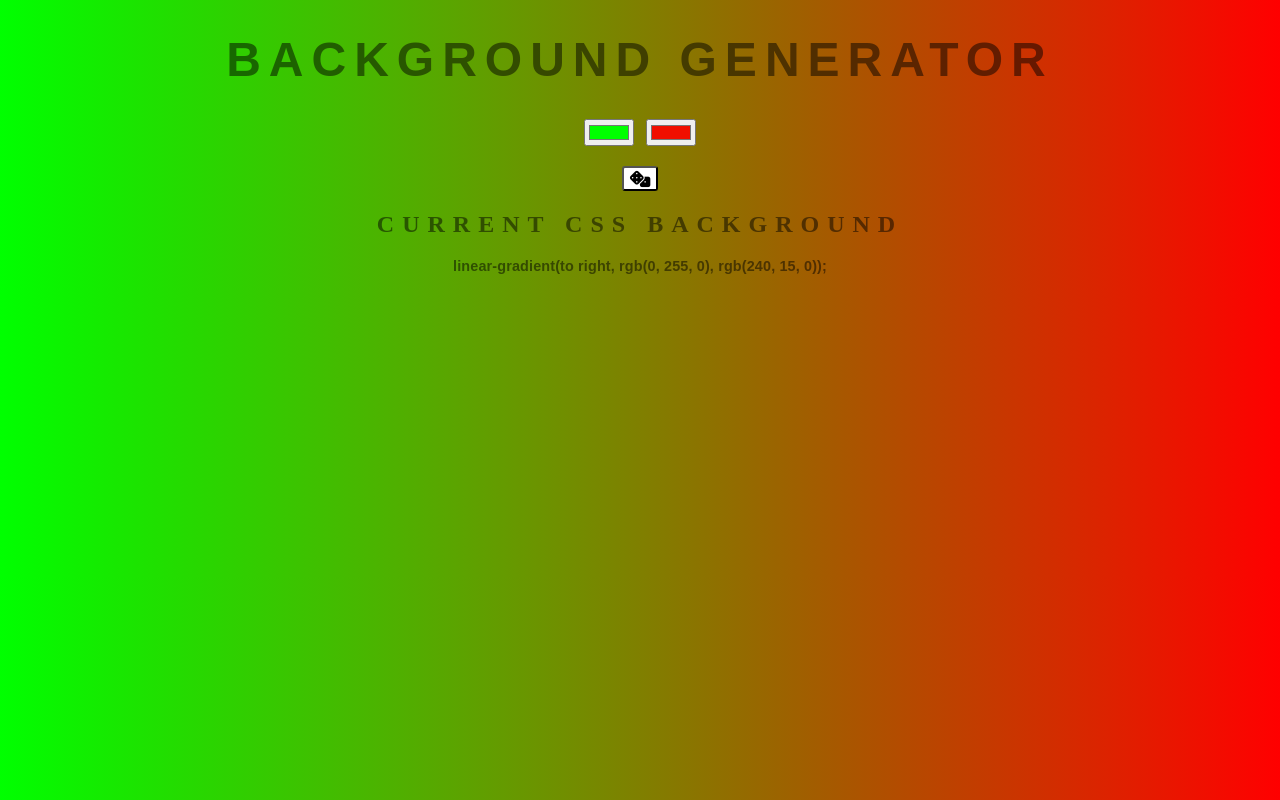
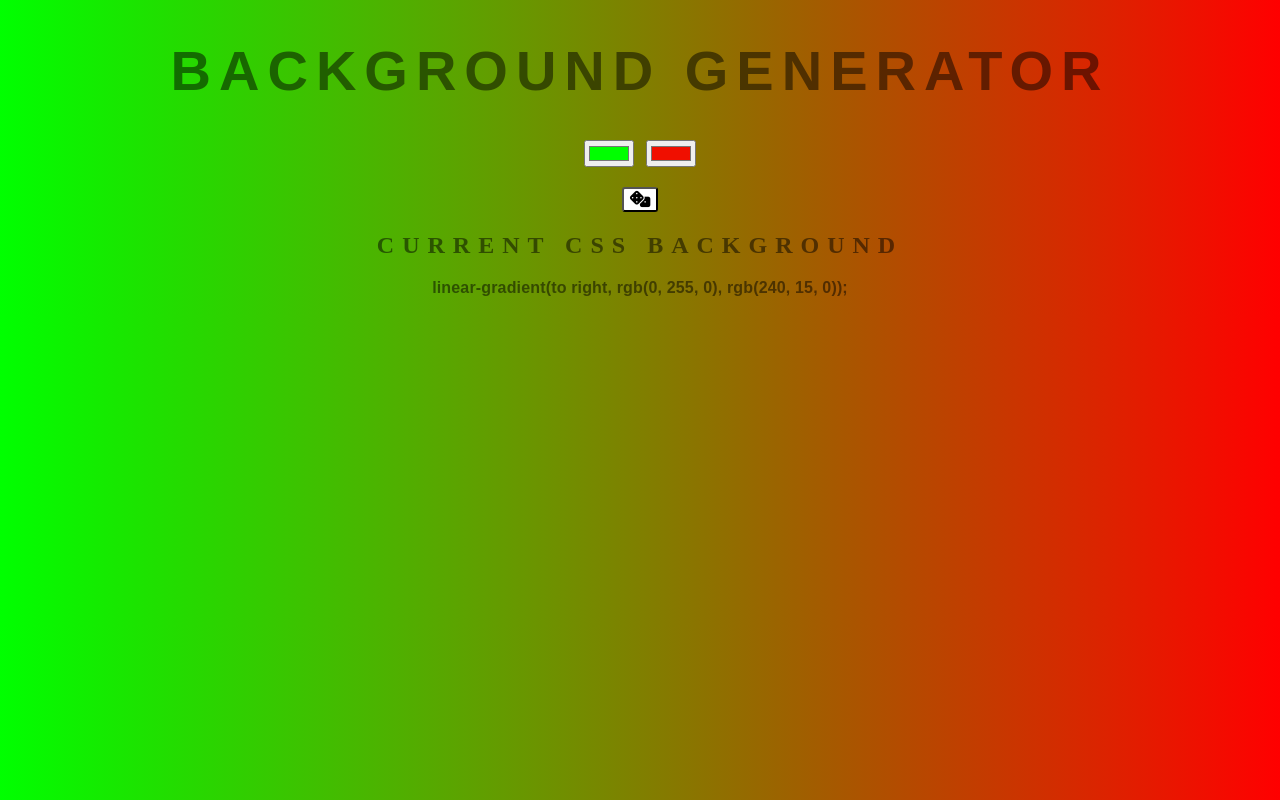
Before and after one commit to Nihneven/background-generator, a plain HTML site: page index.html in a window 1280 px wide. Drawn offline with Linux system fonts and the light colour scheme.

Commit message:
Update style.css

```diff
--- a/style.css
+++ b/style.css
@@ -9,13 +9,13 @@ body {
 }
 
 h1 {
-    font: 600 3em 'Ralway', sans-serif;
+    font: 600 3.5em 'Ralway', sans-serif;
     color: rgba(0,0,0,.5em);
     width: 100%;
 }
 
 h3 {
-    font: 900 0.9em 'Raleway', sans-serif;
+    font: 900 1em 'Raleway', sans-serif;
     color: rgba(0,0,0,.5);
     text-align: center;
     text-transform: none;
```
